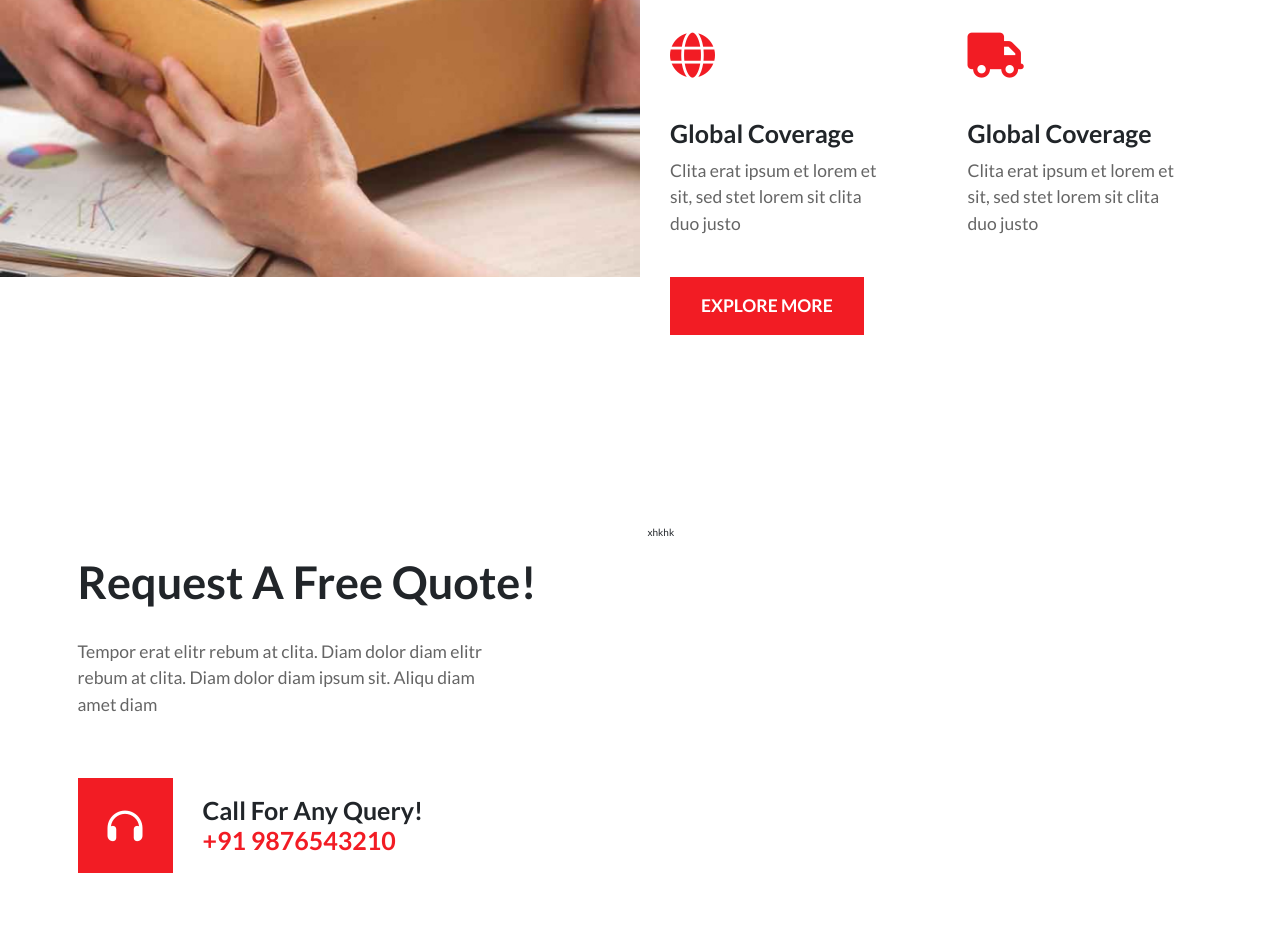
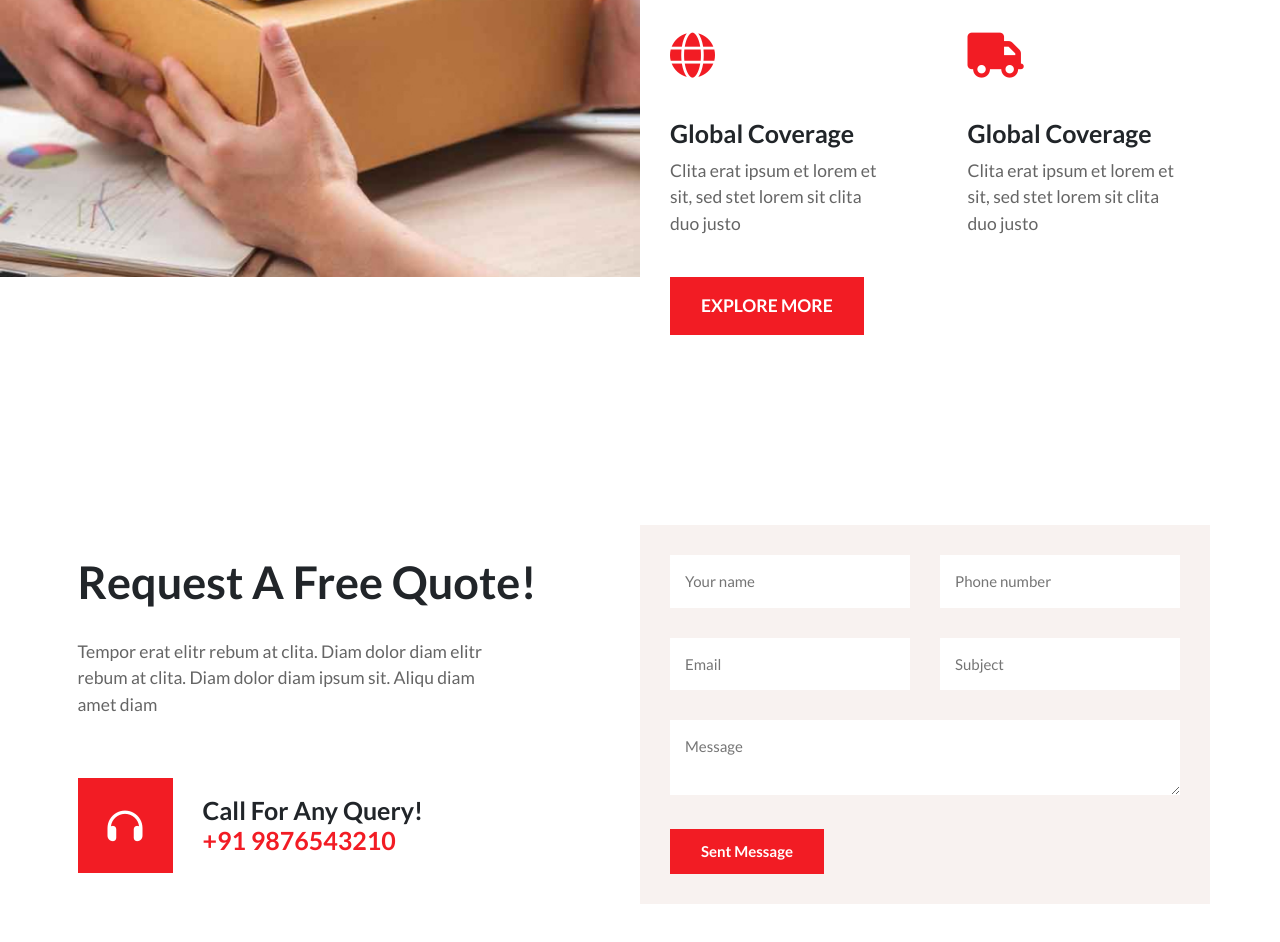
Before and after one commit to sravannk21/shipwell-final, a website: page index.html in a window 1280 px wide. Shown: the part 2653-3595 px from the top of the page. Drawn offline with Linux system fonts and the light colour scheme.

Commit message:
homepage contact section right box created and styled

```diff
--- a/index.html
+++ b/index.html
@@ -239,7 +239,7 @@
 
         <section class="contact-home u-padding-py-large">
             <div class="container">
-                <div class="row">
+                <div class="row gy-5">
                     <div class="col-md-6">
                         <h2 class="display-2 fw-bold text-capitalize my-5">
                             Request A free Quote!
@@ -257,8 +257,29 @@
                             </h3>
                         </div>
                     </div>
-                    <div class="col-md-6">
-                        xhkhk
+                    <div class="col-md-6 bg-success p-5">
+                        <form action="" method="post" enctype="multipart/form-data">
+                            <div class="row gx-5 gy-5">
+                                <div class="col-md-6">
+                                    <input type="text" name="name" placeholder="Your name" class="border-0 p-4 fs-4 text-light w-100" id="">
+                                </div>
+                                <div class="col-md-6">
+                                    <input type="text" name="name" placeholder="Phone number" class="border-0 p-4 fs-4 text-light w-100" id="">
+                                </div>
+                                <div class="col-md-6">
+                                    <input type="text" name="name" placeholder="Email" class="border-0 p-4 fs-4 text-light w-100" id="">
+                                </div>
+                                <div class="col-md-6">
+                                    <input type="text" name="name" placeholder="Subject" class="border-0 p-4 fs-4 text-light w-100" id="">
+                                </div>
+                                <div class="col-md-12">
+                                    <textarea name="message" placeholder="Message" class="p-4 fs-4 text-light border-0 w-100" id=""></textarea>
+                                    <a href="#" class="btn btn-secondary text-white text-capitalize btn-lg fs-4 fw-bold rounded-0 mt-5 py-3 px-5">
+                                        Sent Message
+                                    </a>
+                                </div>
+                            </div>
+                        </form>
                     </div>
                 </div>
             </div>
```
Also changed, not shown: build/css/style.css, build/sass/abstractions/__variables.scss.
